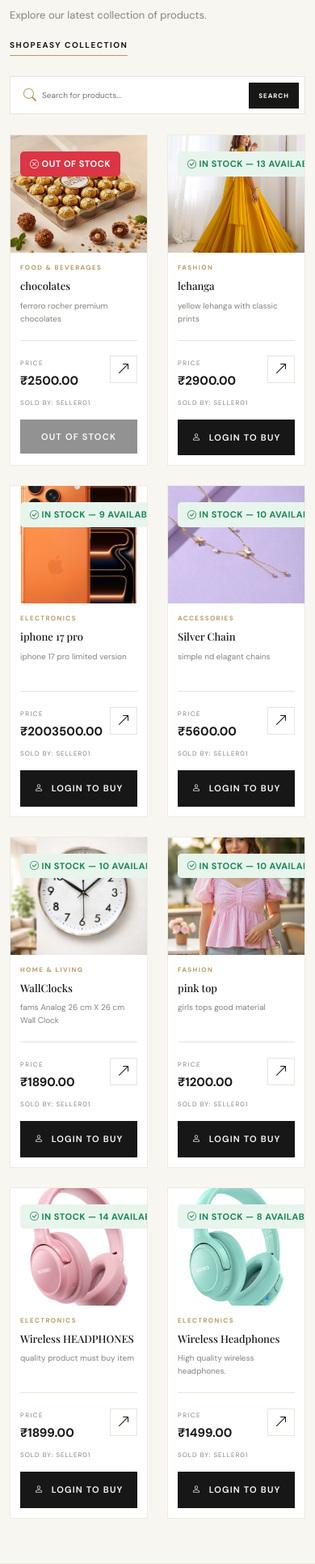
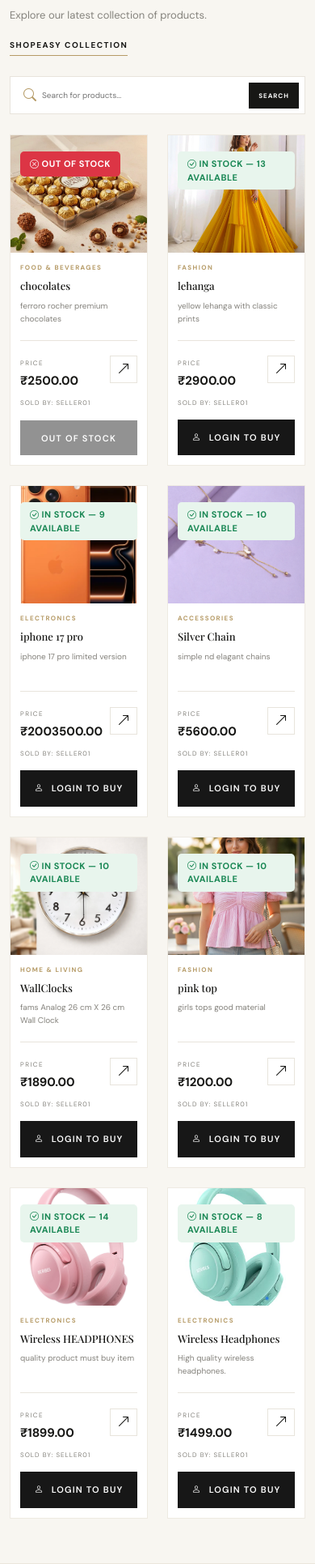
Before and after one commit to Aminafaiza/E-Commerce-Website-ShopEasy, a Django app: page / in a window 390 px wide. Shown: the part 2509-4440 px from the top of the page at 81% size. Run offline with Django 5.2, Linux system fonts and the light colour scheme; data comes from the database, SQL or seed files in the repository; both versions use the stored data as it was after the commit.

Commit message:
Initial commit - ShopEasy Django project

```diff
--- a/shopeasy/settings.py
+++ b/shopeasy/settings.py
@@ -115,7 +115,7 @@ USE_TZ = True
 # Static files (CSS, JavaScript, Images)
 # https://docs.djangoproject.com/en/6.1/howto/static-files/
 
-STATIC_URL = 'static/'
+STATIC_URL = '/static/'
 STATICFILES_DIRS = [
     BASE_DIR / 'static',
 ]
--- a/static/css/style.css
+++ b/static/css/style.css
@@ -1248,3 +1248,86 @@ h1, h2, h3, h4, h5 {
     background: #dc3545;
     color: white;
 }
+
+
+/* ==========================================
+   SHOPEASY - PRODUCT CARD ALIGNMENT FIX
+========================================== */
+
+/* Maintain equal product card heights */
+.luxury-product-card {
+    display: flex;
+    flex-direction: column;
+    height: 100%;
+    overflow: hidden;
+}
+
+/* Consistent product image area */
+.luxury-product-image {
+    position: relative;
+    width: 100%;
+    height: 260px;
+    flex-shrink: 0;
+    overflow: hidden;
+}
+
+/* Keep product images properly fitted */
+.luxury-product-image img {
+    width: 100%;
+    height: 100%;
+    object-fit: cover;
+    display: block;
+}
+
+/* Position stock badge consistently */
+.luxury-product-image .product-status {
+    position: absolute;
+    top: 12px;
+    left: 12px;
+    z-index: 3;
+    display: inline-block;
+    max-width: calc(100% - 24px);
+    white-space: normal;
+}
+
+/* Equal product details layout */
+.luxury-product-details {
+    display: flex;
+    flex-direction: column;
+    flex: 1;
+    padding: 17px;
+}
+
+/* Keep product descriptions consistent */
+.luxury-product-description {
+    min-height: 35px;
+}
+
+/* Push cart button to the bottom */
+.product-cart-action {
+    margin-top: auto;
+    padding-top: 15px;
+}
+
+/* Consistent cart buttons */
+.luxury-add-cart-button {
+    width: 100%;
+    min-height: 43px;
+}
+
+/* Responsive image heights */
+@media (max-width: 767px) {
+    .luxury-product-image {
+        height: 175px;
+    }
+
+    .luxury-product-details {
+        padding: 12px;
+    }
+}
+
+@media (max-width: 400px) {
+    .luxury-product-image {
+        height: 145px;
+    }
+}
```
Also changed, not shown: db.sqlite3, static/js/main.js (renamed from static/css/js/main.js), 1 other file.
